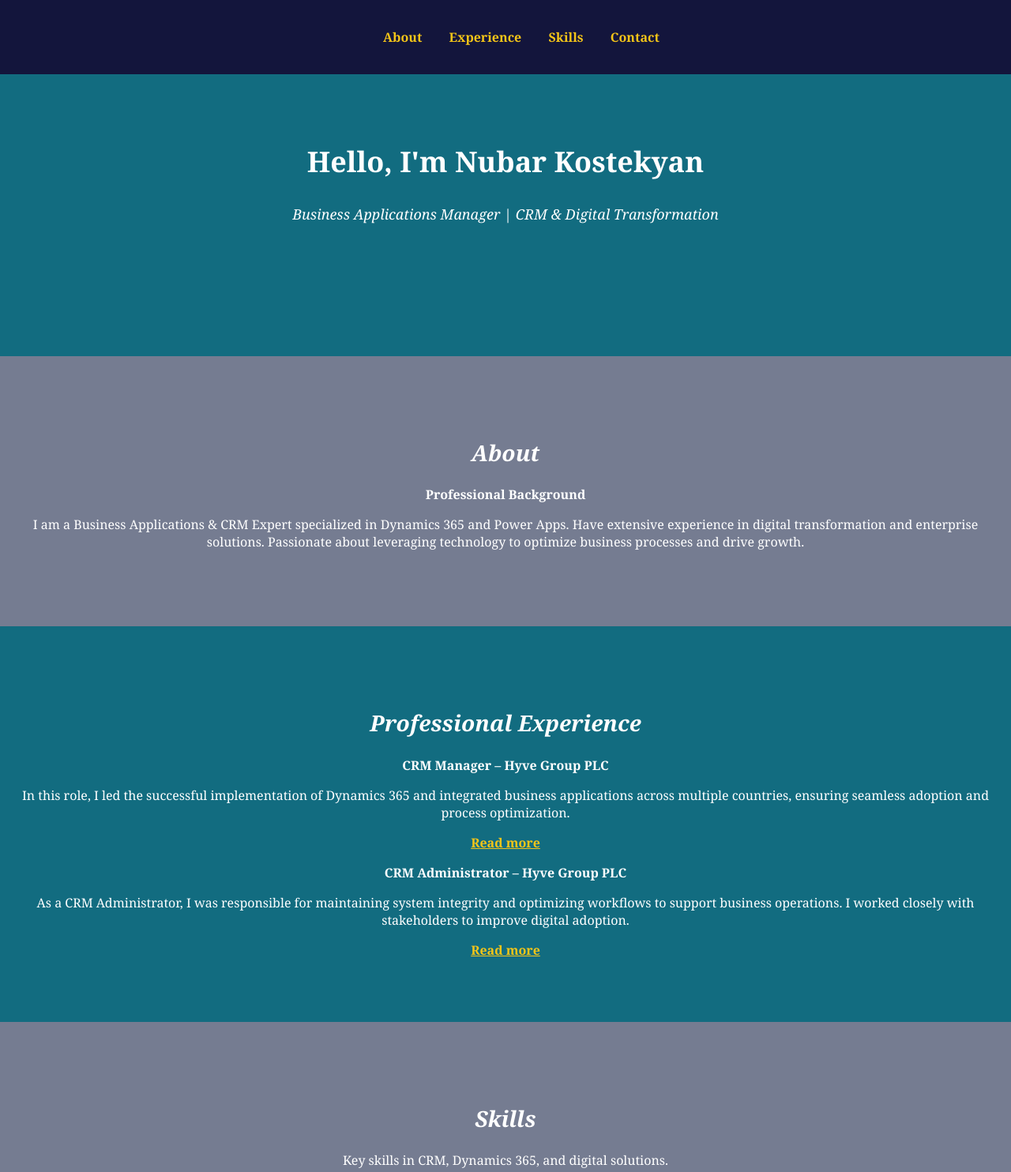
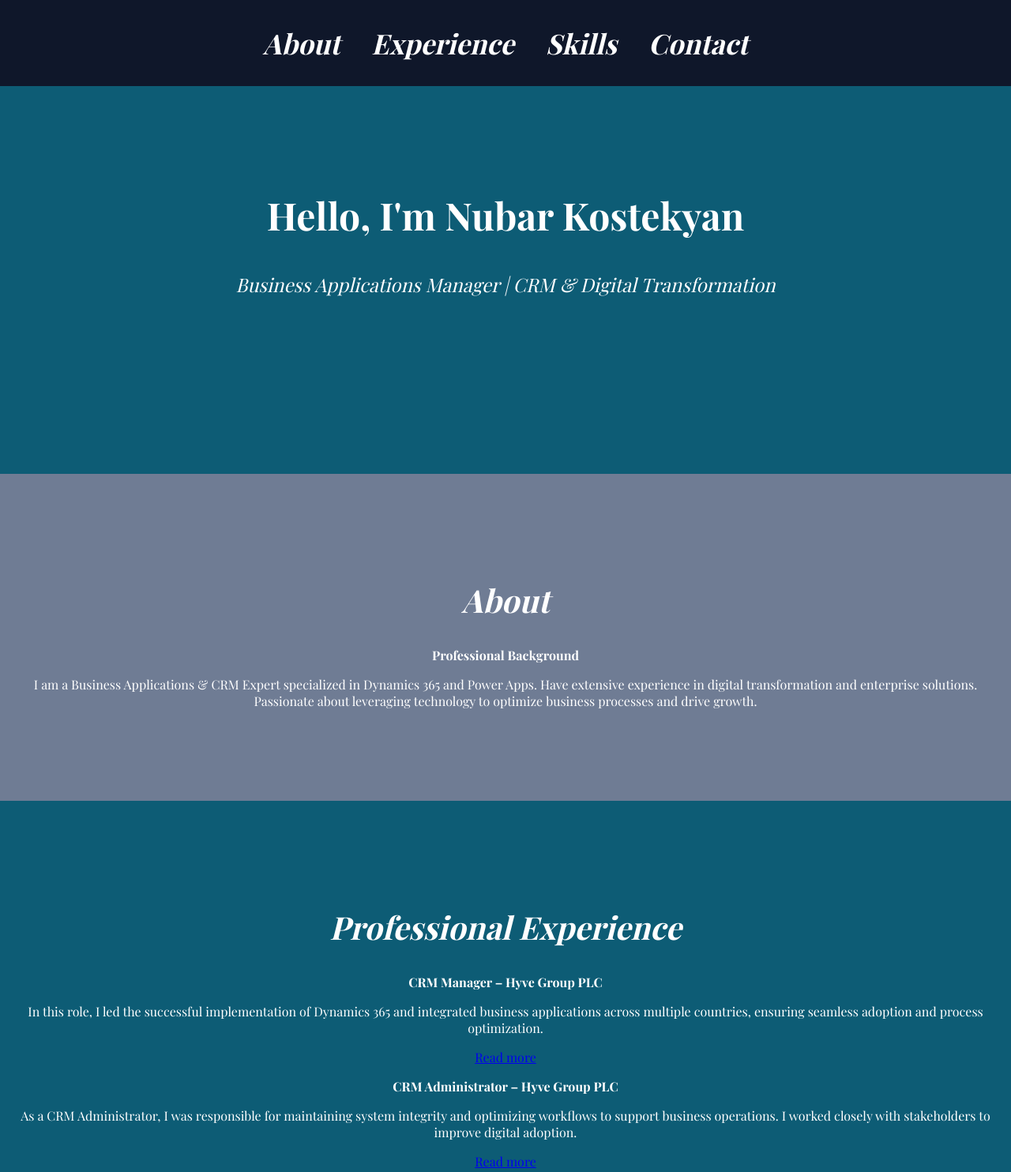
Before and after one commit to Maderass/nk_project, a plain HTML site: page index.html in a window 1280 px wide. Shown: the top 1484 px of the page at 79% size. Drawn offline with nearby package versions, Linux system fonts and the light colour scheme.

Commit message:
güncelleme 3

```diff
--- a/assets/styles.css
+++ b/assets/styles.css
@@ -1,109 +1,118 @@
+/* GENEL STİLLER */
 body {
     margin: 0;
-    font-family: 'Georgia', serif;
+    padding: 0;
+    font-family: 'Playfair Display', serif;
     text-align: center;
+    background-color: #0F172A;
     color: white;
 }
 
+/* HEADER / NAVBAR */
 header {
-    background-color: #13153c;
-    padding: 20px;
+    background-color: #0F172A;
+    padding: 15px 0;
     position: fixed;
     width: 100%;
     top: 0;
+    left: 0;
+    z-index: 1000;
 }
 
 nav ul {
     list-style: none;
+    display: flex;
+    justify-content: center;
+    gap: 40px;
     padding: 0;
 }
 
 nav ul li {
     display: inline;
-    margin: 0 15px;
 }
 
 nav ul li a {
-    color: #f5c518;
     text-decoration: none;
+    color: #FFFFFF;
+    font-size: 35px;
+    font-weight: bold;
+    font-style: italic;
+    transition: 0.3s;
+}
+
+nav ul li a:hover {
+    text-decoration: underline;
+}
+
+/* ANA BÖLÜMLER */
+section {
+    padding: 100px 20px;
+}
+
+/* HERO SECTION */
+#hero {
+    background-color: #0D5C75;
+    padding: 200px 20px;
+}
+
+#hero h1 {
+    font-size: 48px;
     font-weight: bold;
 }
 
-.hero {
-    background-color: #126c80;
-    padding: 150px 20px;
+#hero p {
+    font-size: 24px;
+    font-style: italic;
 }
 
-.hero h1 {
-    font-size: 36px;
-    font-weight: bold;
-}
-
-.subtitle {
-    font-style: italic;
-    font-size: 18px;
-}
-
-.content-section {
-    padding: 80px 20px;
-}
-
-.light-gray {
-    background-color: #757c91;
+/* ABOUT, EXPERIENCE, SKILLS */
+#about, #skills {
+    background-color: #6F7C94;
     color: white;
 }
 
-.teal {
-    background-color: #126c80;
-    color: white;
-}
-
-.dark-blue {
-    background-color: #13153c;
-    color: white;
+#experience {
+    background-color: #0D5C75;
 }
 
 h2 {
-    font-size: 28px;
+    font-size: 40px;
+    font-weight: bold;
     font-style: italic;
 }
 
-.subheading {
-    font-weight: bold;
-    font-size: 16px;
-}
-
-a {
-    color: #f5c518;
-    font-weight: bold;
-}
-
+/* FORM STİLLERİ */
 form {
-    background-color: #252849;
-    padding: 30px;
-    display: inline-block;
-    border-radius: 10px;
+    max-width: 500px;
+    margin: 0 auto;
+    display: flex;
+    flex-direction: column;
+    gap: 10px;
 }
 
 input, textarea {
     width: 100%;
-    margin: 10px 0;
     padding: 10px;
+    border: none;
     border-radius: 5px;
-    border: none;
 }
 
 button {
-    background-color: #126c80;
+    background-color: #0D5C75;
     color: white;
-    padding: 10px 20px;
+    padding: 10px;
     border: none;
     cursor: pointer;
-    font-size: 16px;
-    border-radius: 5px;
 }
 
+button:hover {
+    background-color: #094654;
+}
+
+/* FOOTER */
 footer {
+    background-color: #0F172A;
     padding: 20px;
-    font-style: italic;
+    font-size: 16px;
+    color: white;
 }
--- a/index.html
+++ b/index.html
@@ -5,8 +5,11 @@
     <meta name="viewport" content="width=device-width, initial-scale=1.0">
     <title>Nubar Kostekyan</title>
     <link rel="stylesheet" href="assets/styles.css">
+    <link href="https://fonts.googleapis.com/css2?family=Playfair+Display:wght@400;700&display=swap" rel="stylesheet">
 </head>
 <body>
+
+    <!-- HEADER -->
     <header>
         <nav>
             <ul>
@@ -18,49 +21,55 @@
         </nav>
     </header>
 
-    <section class="hero">
+    <!-- MAIN CONTENT -->
+    <main>
+        <section id="hero">
             <h1>Hello, I'm Nubar Kostekyan</h1>
-        <p class="subtitle"><em>Business Applications Manager | CRM & Digital Transformation</em></p>
+            <p><i>Business Applications Manager | CRM & Digital Transformation</i></p>
         </section>
 
-    <section id="about" class="content-section light-gray">
+        <section id="about">
             <h2>About</h2>
-        <p class="subheading">Professional Background</p>
-        <p>
-            I am a Business Applications & CRM Expert specialized in Dynamics 365 and Power Apps.
-            Have extensive experience in digital transformation and enterprise solutions. Passionate about leveraging technology to optimize business processes and drive growth.
-        </p>
+            <p><b>Professional Background</b></p>
+            <p>I am a Business Applications & CRM Expert specialized in Dynamics 365 and Power Apps.
+               Have extensive experience in digital transformation and enterprise solutions.
+               Passionate about leveraging technology to optimize business processes and drive growth.</p>
         </section>
 
-    <section id="experience" class="content-section teal">
+        <section id="experience">
             <h2>Professional Experience</h2>
-        <p><strong>CRM Manager – Hyve Group PLC</strong></p>
-        <p>In this role, I led the successful implementation of Dynamics 365 and integrated business applications across multiple countries, ensuring seamless adoption and process optimization.</p>
-        <a href="#">Read more</a>
+            <p><b>CRM Manager – Hyve Group PLC</b></p>
+            <p>In this role, I led the successful implementation of Dynamics 365 and integrated
+               business applications across multiple countries, ensuring seamless adoption and process optimization.</p>
+            <p><a href="#">Read more</a></p>
 
-        <p><strong>CRM Administrator – Hyve Group PLC</strong></p>
-        <p>As a CRM Administrator, I was responsible for maintaining system integrity and optimizing workflows to support business operations. I worked closely with stakeholders to improve digital adoption.</p>
-        <a href="#">Read more</a>
+            <p><b>CRM Administrator – Hyve Group PLC</b></p>
+            <p>As a CRM Administrator, I was responsible for maintaining system integrity and optimizing workflows
+               to support business operations. I worked closely with stakeholders to improve digital adoption.</p>
+            <p><a href="#">Read more</a></p>
         </section>
 
-    <section id="skills" class="content-section light-gray">
+        <section id="skills">
             <h2>Skills</h2>
             <p>Key skills in CRM, Dynamics 365, and digital solutions.</p>
         </section>
 
-    <section id="contact" class="content-section dark-blue">
+        <section id="contact">
             <h2>Get in Touch</h2>
             <form>
-            <input type="text" placeholder="Full Name">
-            <input type="text" placeholder="Company Name">
-            <input type="email" placeholder="Email Address">
-            <textarea placeholder="Message"></textarea>
+                <input type="text" placeholder="Full Name" required>
+                <input type="text" placeholder="Company Name" required>
+                <input type="email" placeholder="Email Address" required>
+                <textarea placeholder="Message" required></textarea>
                 <button type="submit">Submit</button>
             </form>
         </section>
+    </main>
 
+    <!-- FOOTER -->
     <footer>
         <p>© 2025 Nubar Kostekyan</p>
     </footer>
+
 </body>
 </html>
```
Lines whose indentation alone changed are shown as unchanged.
